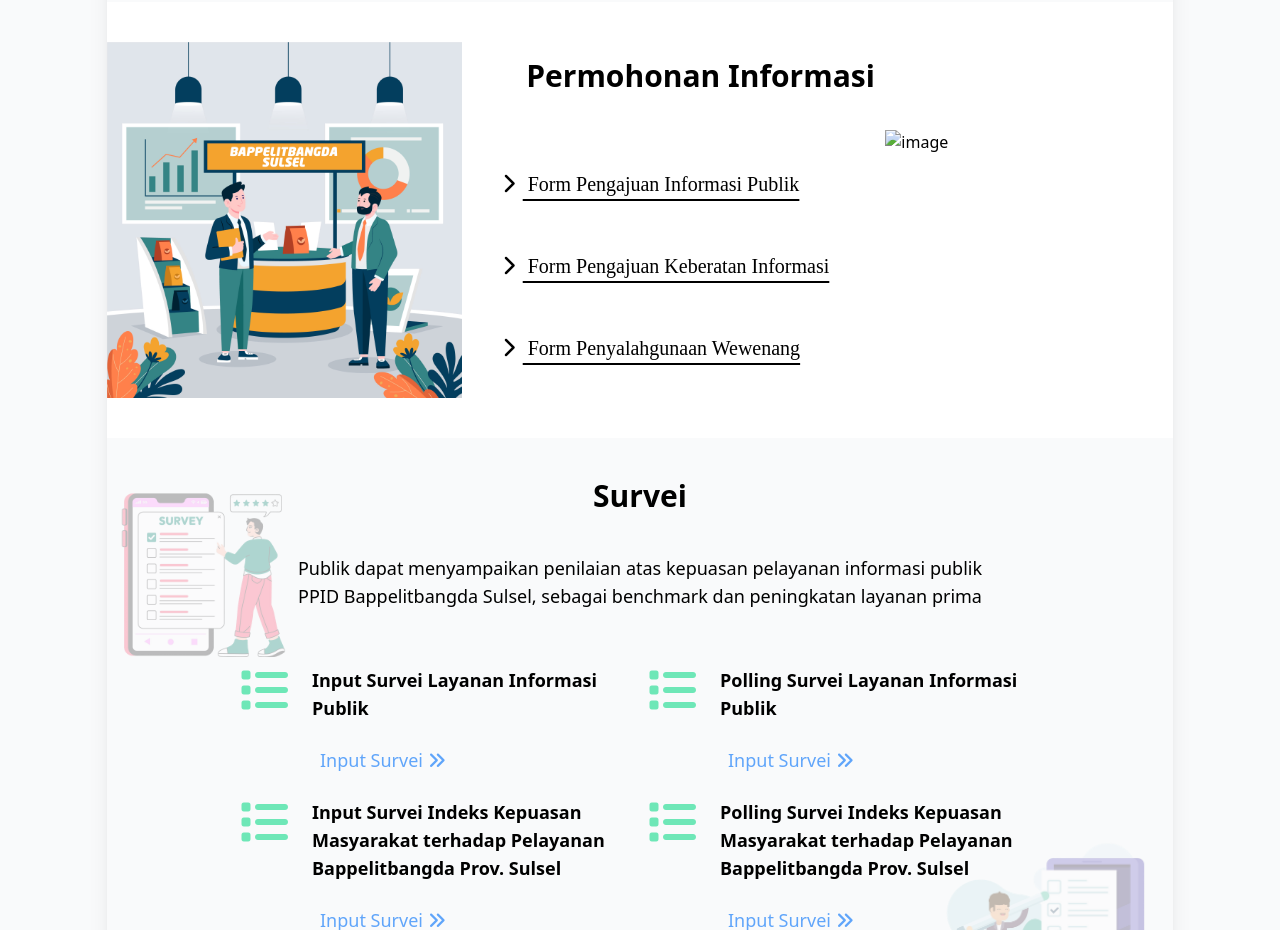
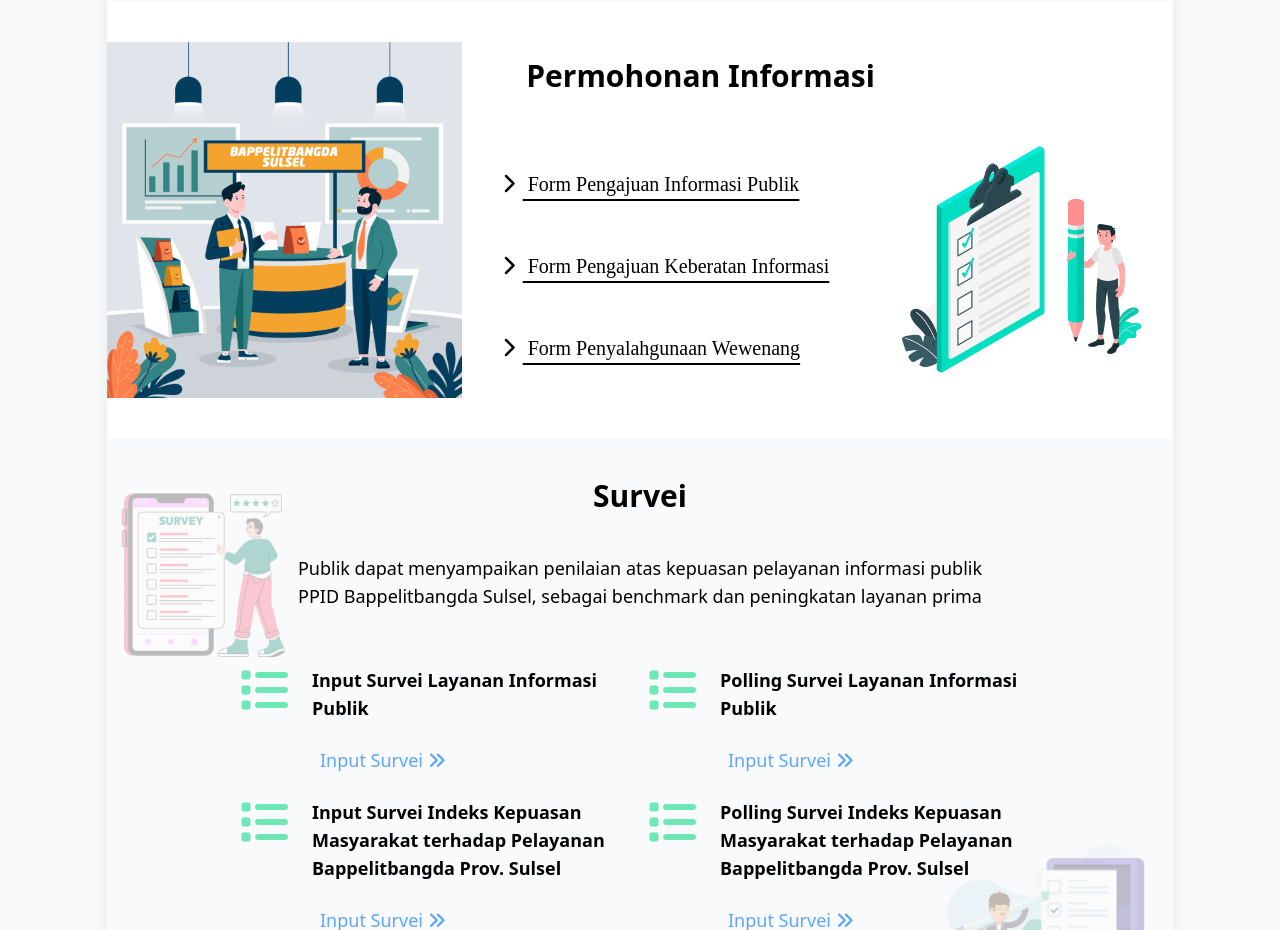
Before and after one commit to IyassF14/ProjectBpbd, a website: page public/index.html in a window 1280 px wide. Shown: the part 2513-3443 px from the top of the page. Drawn offline with Linux system fonts and the light colour scheme; a web font is replaced by a local one.

Commit message:
img name fix

```diff
--- a/public/index.html
+++ b/public/index.html
@@ -292,7 +292,7 @@
                         </div>
                     </div>
                     <div class="absolute top-32 right-0 w-72">
-                        <img src="img/rb_469.png" alt="image">
+                        <img src="img/form.png" alt="image">
                     </div>
                 </section>
                 <section class="flex relative flex-col justify-start items-center bg-gray-50 py-10 pb-24 space-y-10">
```
Also changed, not shown: public/style.css.
